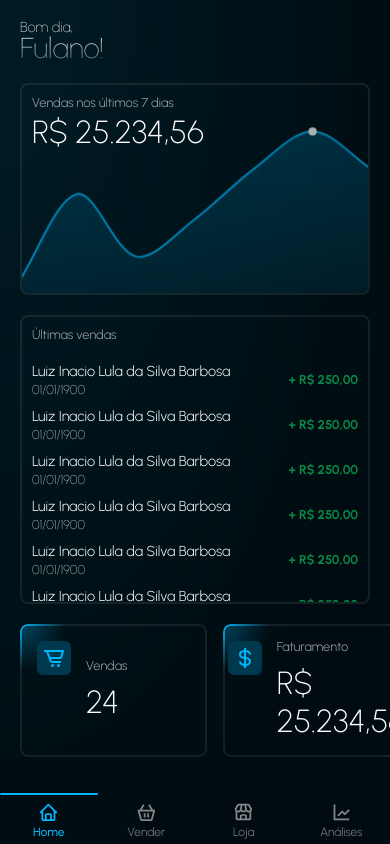
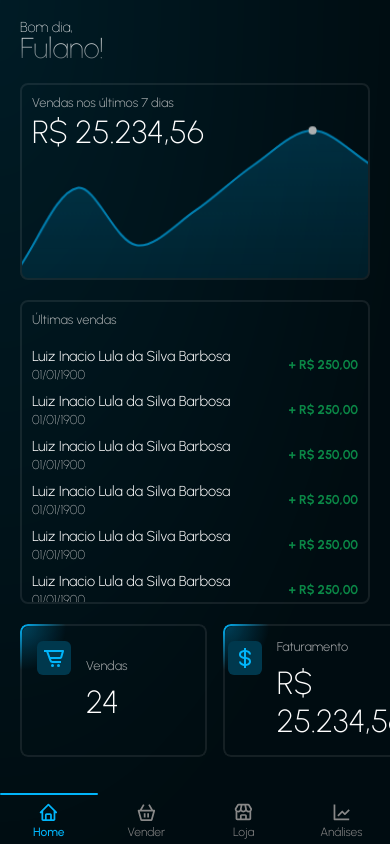
Before and after one commit to Gepetto-FIAP/tradebox, a Next.js app: page /seller in a window 390 px wide. Built offline with nearby package versions, Linux system fonts and the light colour scheme.

Commit message:
feat: aprimora componente SalesChart com propriedades de cor personalizáveis e responsividade melhorada

```diff
--- a/components/SalesChart.tsx
+++ b/components/SalesChart.tsx
@@ -13,12 +13,13 @@ type SalesChartProps = {
 
 const options = {
   responsive: true,
+  maintainAspectRatio: false,
   plugins: {
     tooltip: { enabled: true },
     legend: { display: false },
     title: { display: false },
   },
-    scales: {
+  scales: {
     x: {
       display: false,
     },
@@ -27,7 +28,6 @@ const options = {
     },
   },
 };
-
 
 const axisX = [15, 22, 17, 20, 24, 27, 24];
 const axisY = ['Segunda', 'Terça', 'Quarta', 'Quinta', 'Sexta', 'Sábado', 'Domingo'];
@@ -61,5 +61,9 @@ export default function SalesChart({ colorStart, colorEnd, colorBorder }: SalesC
 };
 
 
-  return <Line data={data} options={options} />;
+  return (
+    <div style={{ width: '100%', height: '100%', position: 'relative' }}>
+      <Line data={data} options={options} />
+    </div>
+  );
 }
```
